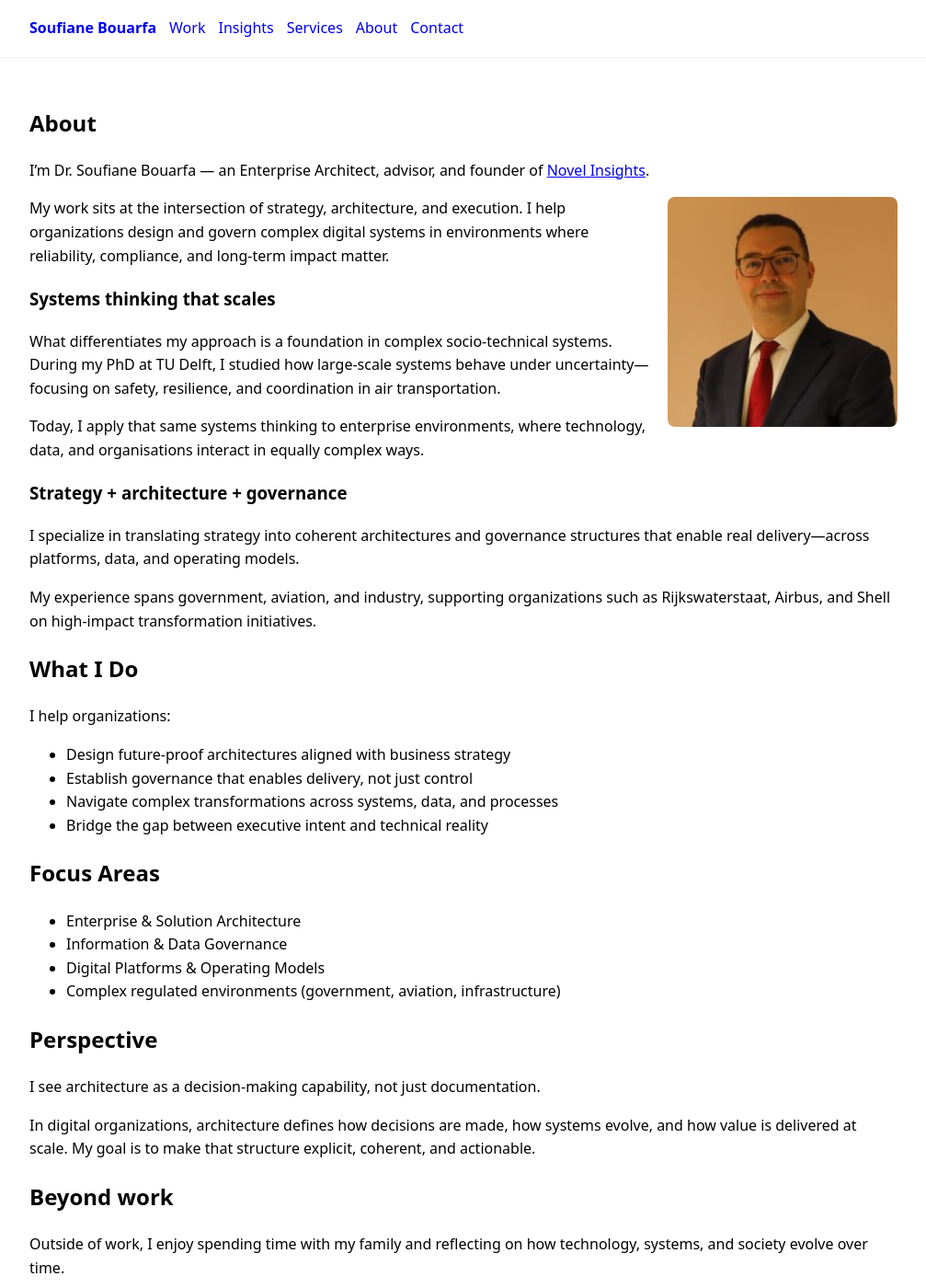
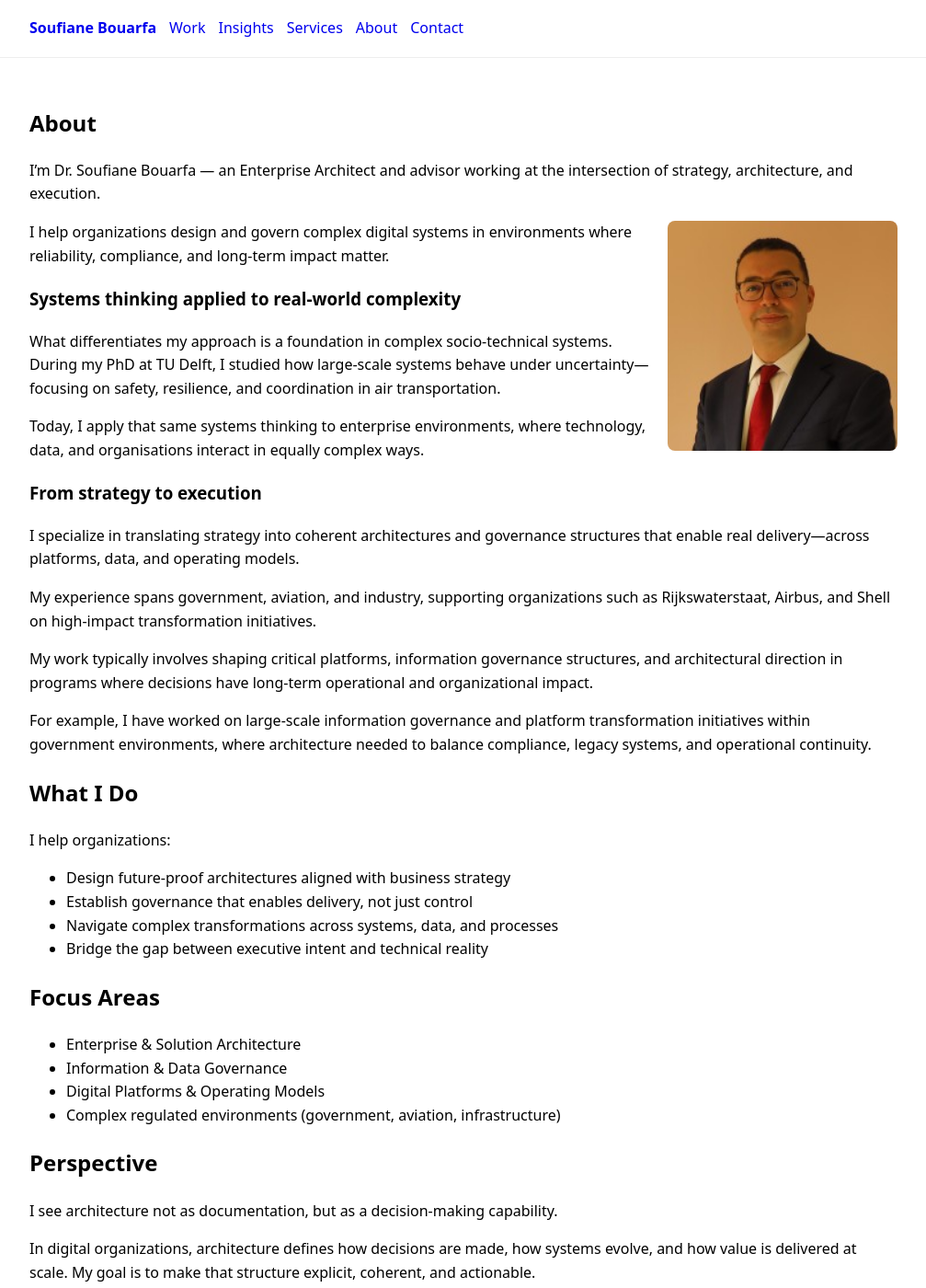
Before and after one commit to sbouarfa/soufianebouarfa.github.io, a Jekyll site: the page built from about.md, in a window 1280 px wide and 1400 px high. Shown: the whole window at 92% size, without its empty margins (136-1143 px from the left). Built offline with Jekyll 4.4.1, drawn with Linux system fonts in a browser that asks for light colours; some of the changed text lies outside the part shown.

Commit message:
Refine About page with stronger positioning and clarity

```diff
--- a/about.md
+++ b/about.md
@@ -2,28 +2,30 @@
 layout: page
 title: "About"
 permalink: /about/
-summary: "Enterprise & Solution Architect focused on governance-led delivery in regulated environments."
+summary: "Enterprise Architect operating at the intersection of strategy, architecture, and execution in complex, regulated environments."
 ---
 
-
-I'm Dr. Soufiane Bouarfa — an Enterprise Architect, advisor, and founder of [Novel Insights](https://www.novelinsights.com).
+I'm Dr. Soufiane Bouarfa — an Enterprise Architect and advisor working at the intersection of strategy, architecture, and execution.
 
 ![Dr. Soufiane Bouarfa](/assets/images/about/soufiane.jpg){: style="float: right; margin: 0 0 1rem 1rem; width: 250px; border-radius: 8px;"}
 
-My work sits at the intersection of strategy, architecture, and execution. I help organizations design and govern complex digital systems in environments where reliability, compliance, and long-term impact matter.
+I help organizations design and govern complex digital systems in environments where reliability, compliance, and long-term impact matter.
 
-### Systems thinking that scales
+### Systems thinking applied to real-world complexity
 
-What differentiates my approach is a foundation in complex socio-technical systems.
-During my PhD at TU Delft, I studied how large-scale systems behave under uncertainty—focusing on safety, resilience, and coordination in air transportation.
+What differentiates my approach is a foundation in complex socio-technical systems. During my PhD at TU Delft, I studied how large-scale systems behave under uncertainty—focusing on safety, resilience, and coordination in air transportation.
 
 Today, I apply that same systems thinking to enterprise environments, where technology, data, and organisations interact in equally complex ways.
 
-### Strategy + architecture + governance
+### From strategy to execution
 
 I specialize in translating strategy into coherent architectures and governance structures that enable real delivery—across platforms, data, and operating models.
 
 My experience spans government, aviation, and industry, supporting organizations such as Rijkswaterstaat, Airbus, and Shell on high-impact transformation initiatives.
+
+My work typically involves shaping critical platforms, information governance structures, and architectural direction in programs where decisions have long-term operational and organizational impact.
+
+For example, I have worked on large-scale information governance and platform transformation initiatives within government environments, where architecture needed to balance compliance, legacy systems, and operational continuity.
 
 ## What I Do
 
@@ -43,9 +45,11 @@ I help organizations:
 
 ## Perspective
 
-I see architecture as a decision-making capability, not just documentation.
+I see architecture not as documentation, but as a decision-making capability.
 
 In digital organizations, architecture defines how decisions are made, how systems evolve, and how value is delivered at scale. My goal is to make that structure explicit, coherent, and actionable.
+
+Ultimately, I see architecture as a leadership instrument—one that brings clarity, alignment, and direction in increasingly complex organizations.
 
 ## Beyond work
 
```
